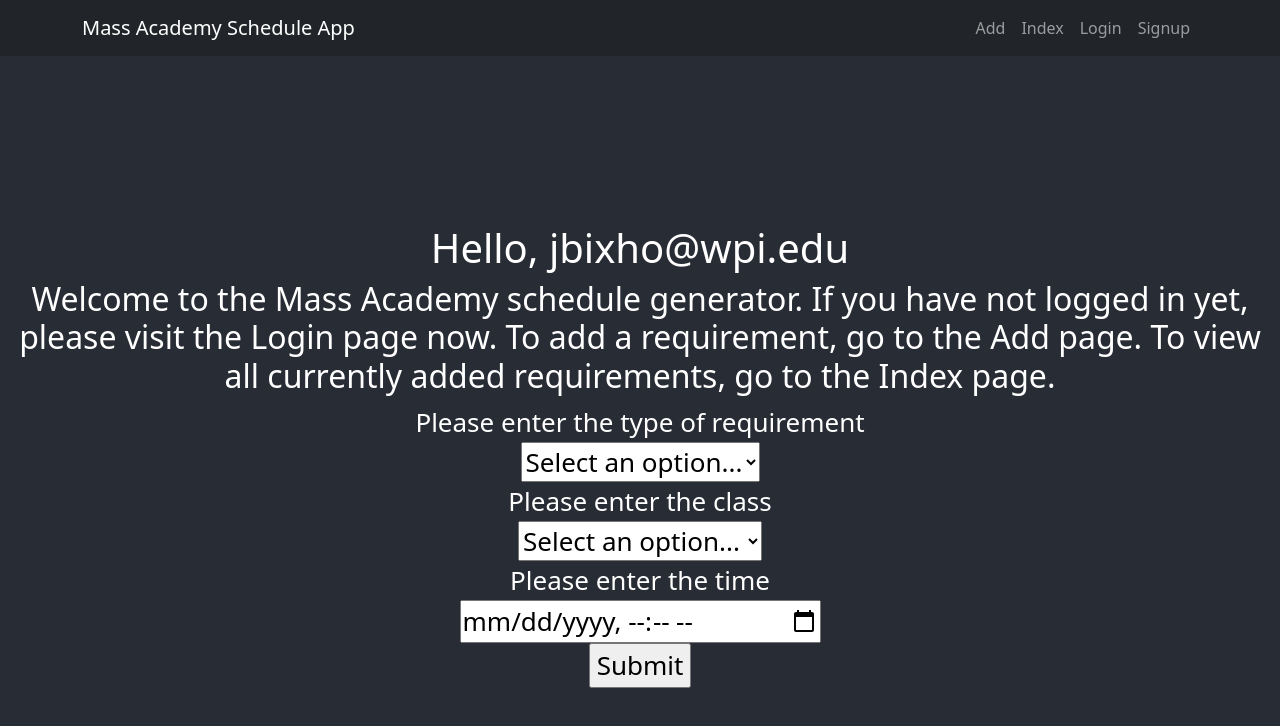
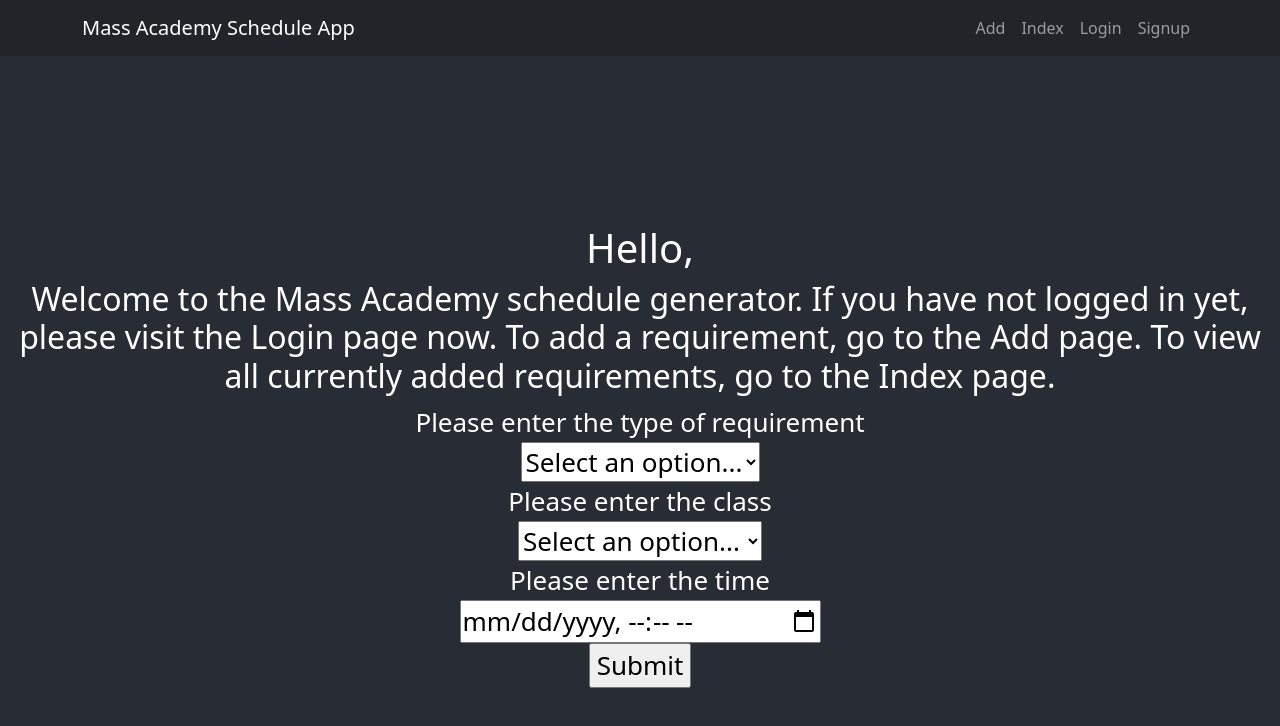
Before and after one commit to jothplayz/my-app, a React (Create React App) app: page / in a window 1280 px wide. Shown: the top 726 px of the page. Built offline with nearby package versions, Linux system fonts and the light colour scheme; no server answers.

Commit message:
not setting default user as Jianna

```diff
--- a/src/App.js
+++ b/src/App.js
@@ -26,8 +26,8 @@
 const db = getFirestore(app);
 const auth = getAuth();
 
-var currUser = "jbixho@wpi.edu";
-var currUID = "efuKk8Ki7ihvI0FyKNfYvPjvN7E3";
+var currUser = "";
+var currUID = "";
 
 onAuthStateChanged(auth, (user) => {
   if (user) {
--- a/src/pages/index.js
+++ b/src/pages/index.js
@@ -50,6 +50,12 @@
     fetchRequirements();
   }, []); // Empty dependency array ensures this runs only once after the initial render
 
+  var listOfDates = [];
+
+  for (req in requirementsData){
+
+  }
+
   console.log("Rendering with requirementsData:", requirementsData);
 
   if (loading) {
```
